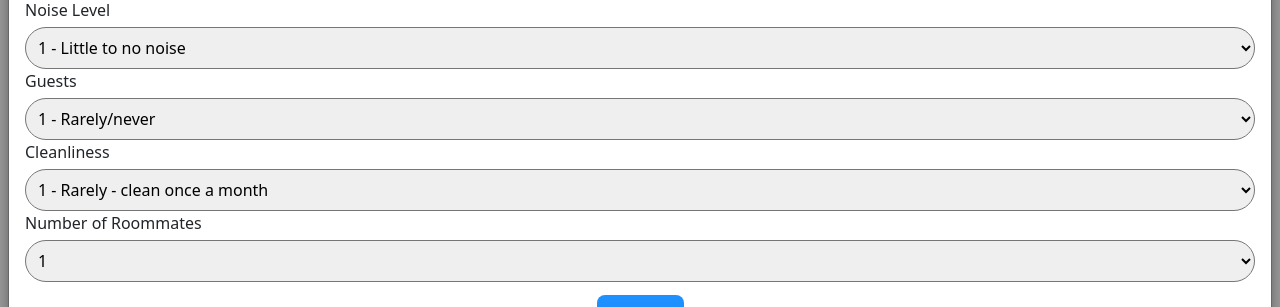
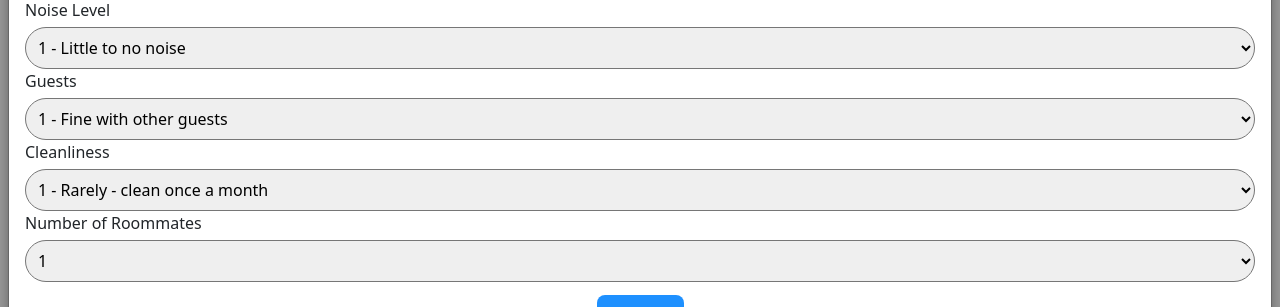
Before and after one commit to Amaan-N-K/suitemate, a Python web app: template app/templates/auth/register.html in a window 1280 px wide. Shown: the part 976-1283 px from the top of the page. Run offline with Jinja, Linux system fonts and the light colour scheme; the template is opened without the code that fills it, so the values that code supplies are empty.

Commit message:
derek silly mistake

```diff
--- a/app/templates/auth/register.html
+++ b/app/templates/auth/register.html
@@ -96,10 +96,8 @@
         <div class='form-group'>
           <label for='guests'>Guests</label>
           <select class='p-2 border-radius rounded-pill' name='guests' id='userGuests'>
-            <option value='1'>1 - Rarely/never </option>
-            <option value='2'>2 - Occasionally, once a month</option>
-            <option value='3'>3 - Often, once a week</option>
-            <option value='4'>4 - Very often, most days</option>
+            <option value='True'>1 - Fine with other guests </option>
+            <option value='False'>2 - No other guests</option>
           </select>
         </div>
 
```
